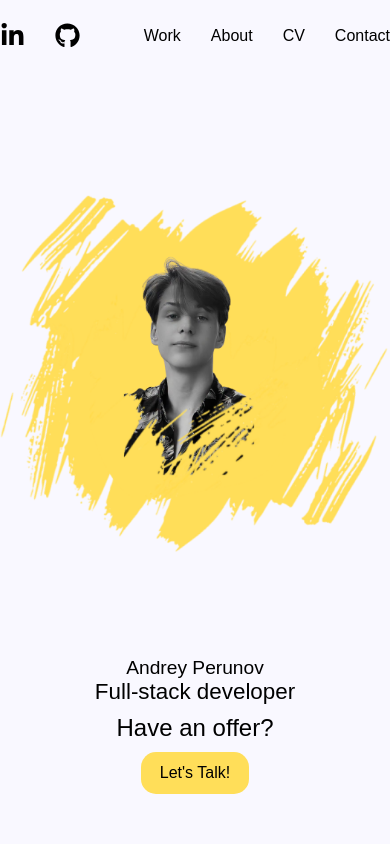
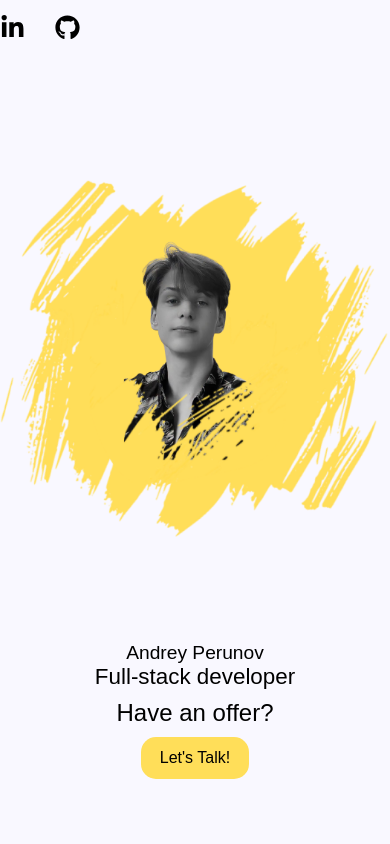
Before and after one commit to AndreyPerunov/PortfolioWebsite, a Next.js app: page / in a window 390 px wide. Shown: the top 844 px of the page. Built offline with nearby package versions, Linux system fonts and the light colour scheme; a web font is replaced by a local one.

Commit message:
Temporary removed header on small screen

```diff
--- a/app/components/modules/Header.module.scss
+++ b/app/components/modules/Header.module.scss
@@ -1,3 +1,4 @@
+@import "mixins";
 .header {
   display: flex;
   align-items: center;
@@ -22,6 +23,8 @@
   }
 
   li {
+    display: none; // TODO
+    @include breakpoint(small) {
       list-style: none;
       padding-right: 30px;
       display: inline-block;
@@ -39,3 +42,4 @@
       }
     }
   }
+}
```
Lines whose indentation alone changed are shown as unchanged.
